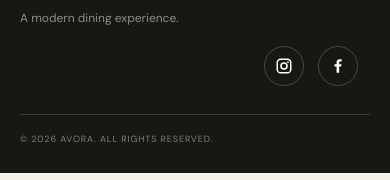
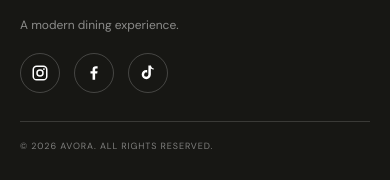
Before and after one commit to Akram-Osama/Avora-resturant, a website built with Vite: page resturant web/index.html in a window 390 px wide. Shown: the part 3946-4126 px from the top of the page. Built offline with nearby package versions, Linux system fonts and the light colour scheme.

Commit message:
change logo

```diff
--- a/resturant web/index.html
+++ b/resturant web/index.html
@@ -362,6 +362,12 @@
             <path d="M13.5 21v-8.2h2.8l.4-3.2h-3.2V7.5c0-.9.3-1.5 1.6-1.5h1.7V3.1c-.3 0-1.3-.1-2.5-.1-2.5 0-4.2 1.5-4.2 4.3v2.3H7.3v3.2h2.8V21h3.4Z"/>
           </svg>
         </a>
+
+        <a href="#" aria-label="TikTok">
+          <svg viewBox="0 0 24 24" aria-hidden="true">
+            <path d="M19.6 7.2a6.1 6.1 0 0 1-3.8-1.3v8.2a6.1 6.1 0 1 1-6.1-6.1c.4 0 .8 0 1.2.1v3.4a2.8 2.8 0 1 0 1.6 2.6V2h3.4c.2 2.1 1.8 3.8 3.8 4.1v1.1Z"/>
+          </svg>
+        </a>
       </div>
 
     </div>
--- a/resturant web/src/style.css
+++ b/resturant web/src/style.css
@@ -971,4 +971,9 @@ img {
         justify-self: start;
     }
 
+    .footer-top .footer-socials {
+        grid-column: 1 / -1;
+        justify-self: start;
+    }
+
 }
```
Also changed, not shown: resturant web/public/images/logo.png.
